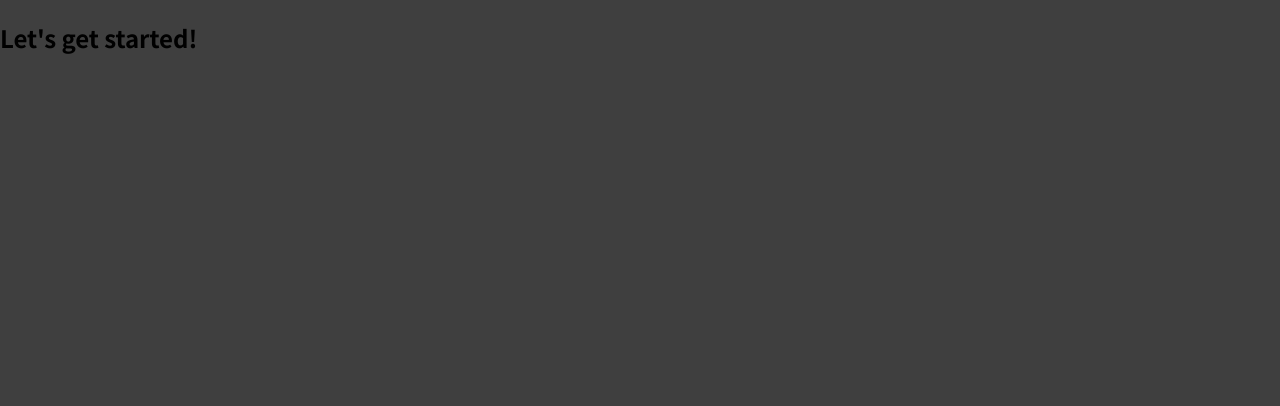
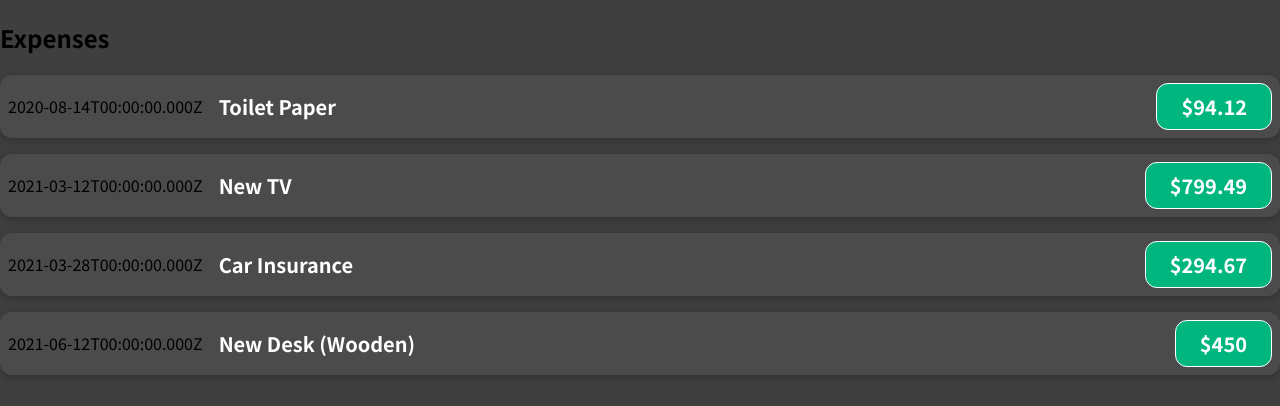
Before and after one commit to sidshetty/expense-calculator, a JavaScript app: page / in a window 1280 px wide. Shown: the top 406 px of the page. Built offline with nearby package versions, Linux system fonts and the light colour scheme.

Commit message:
basic structure and expense items component

```diff
--- a/src/App.js
+++ b/src/App.js
@@ -1,9 +1,36 @@
+import ExpenseItem from './components/ExpenseItem';
+
 function App() {
-  return (
-    <div>
-      <h2>Let's get started!</h2>
-    </div>
-  );
+	const expenses = [
+		{
+			id: 'e1',
+			title: 'Toilet Paper',
+			amount: 94.12,
+			date: new Date(2020, 7, 14)
+		},
+		{ id: 'e2', title: 'New TV', amount: 799.49, date: new Date(2021, 2, 12) },
+		{
+			id: 'e3',
+			title: 'Car Insurance',
+			amount: 294.67,
+			date: new Date(2021, 2, 28)
+		},
+		{
+			id: 'e4',
+			title: 'New Desk (Wooden)',
+			amount: 450,
+			date: new Date(2021, 5, 12)
+		}
+	];
+	return (
+		<div>
+			<h2>Expenses</h2>
+			<ExpenseItem title={expenses[0].title} amount={expenses[0].amount} date={expenses[0].date} />
+			<ExpenseItem title={expenses[1].title} amount={expenses[1].amount} date={expenses[1].date} />
+			<ExpenseItem title={expenses[2].title} amount={expenses[2].amount} date={expenses[2].date} />
+			<ExpenseItem title={expenses[3].title} amount={expenses[3].amount} date={expenses[3].date} />
+		</div>
+	);
 }
 
 export default App;
--- /dev/null
+++ b/src/components/ExpenseItem.css
@@ -0,0 +1,56 @@
+.expense-item {
+	display: flex;
+	justify-content: space-between;
+	align-items: center;
+	box-shadow: 0 2px 8px rgba(0, 0, 0, 0.25);
+	padding: 0.5rem;
+	margin: 1rem 0;
+	border-radius: 12px;
+	background-color: #4b4b4b;
+}
+
+.expense-item__description {
+	display: flex;
+	flex-direction: column;
+	gap: 1rem;
+	align-items: flex-end;
+	flex-flow: column-reverse;
+	justify-content: flex-start;
+	flex: 1;
+}
+
+.expense-item h2 {
+	color: #3a3a3a;
+	font-size: 1rem;
+	flex: 1;
+	margin: 0 1rem;
+	color: white;
+}
+
+.expense-item__price {
+	font-size: 1rem;
+	font-weight: bold;
+	color: white;
+	background-color: #00b67f;
+	border: 1px solid white;
+	padding: 0.5rem;
+	border-radius: 12px;
+}
+
+@media (min-width: 580px) {
+	.expense-item__description {
+		flex-direction: row;
+		align-items: center;
+		justify-content: flex-start;
+		flex: 1;
+	}
+
+	.expense-item__description h2 {
+		font-size: 1.25rem;
+	}
+
+	.expense-item__price {
+		font-size: 1.25rem;
+		padding: 0.5rem 1.5rem;
+	}
+}
--- /dev/null
+++ b/src/components/ExpenseItem.js
@@ -0,0 +1,15 @@
+import './ExpenseItem.css';
+
+function ExpenseItem(props) {
+	return (
+		<div className="expense-item">
+			<div>{props.date.toISOString()}</div>
+			<div className="expense-item__description">
+				<h2>{props.title}</h2>
+				<div className="expense-item__price">${props.amount}</div>
+			</div>
+		</div>
+	);
+}
+
+export default ExpenseItem;
```
